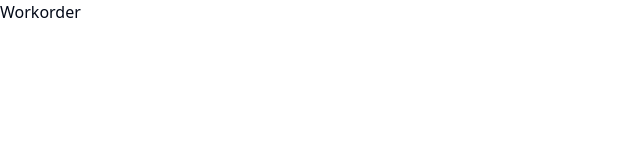
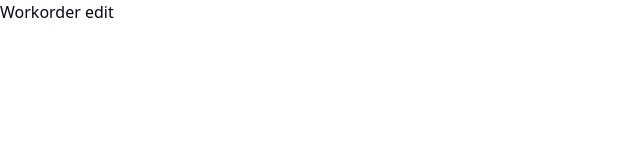
Before and after one commit to dciit/DCI_HELPDESK, a React (Vite) app: page /ithelpdesk/workorder in a window 1280 px wide. Shown: the top 160 px of the page, without its empty margins (0-640 px from the left). Built offline with nearby package versions, Linux system fonts and the light colour scheme.

Commit message:
edit workorder

```diff
--- a/src/pages/workorder.tsx
+++ b/src/pages/workorder.tsx
@@ -1,6 +1,6 @@
 function Workorder() {
     return (
-        <div>Workorder</div>
+        <div>Workorder edit</div>
     )
 }
 
```
